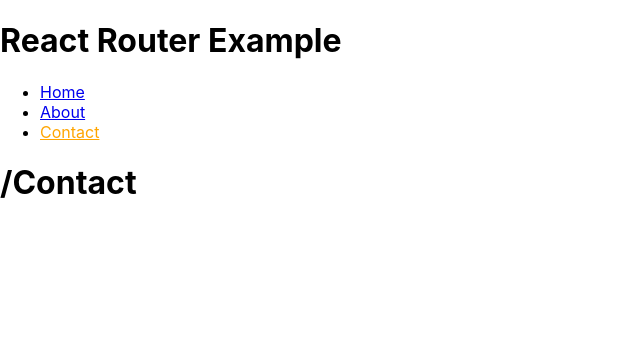
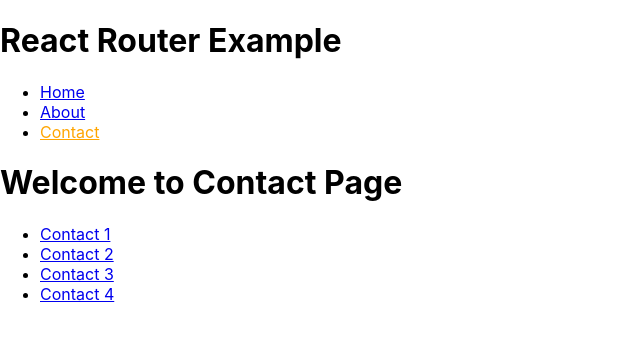
Before and after one commit to indhuJothi/React-Router, a React (Create React App) app: page /contact in a window 1280 px wide. Shown: the top 340 px of the page, without its empty margins (0-640 px from the left). Built offline with nearby package versions, Linux system fonts and the light colour scheme.

Commit message:
sixth-commit

```diff
--- a/src/contact.js
+++ b/src/contact.js
@@ -1,9 +1,21 @@
 import React from 'react'
-
+import {Route,Link} from 'react-router-dom'
+const Contacts = ({match})=><p>{match.params.id}</p>
 class Contact extends React.Component{
     render(){
         return(
-            <h1>/Contact</h1>
+
+            <div>
+                <h1>Welcome to Contact Page</h1>
+                <ul>
+                <li><Link to='/contact/1'>Contact 1</Link></li>
+                <li><Link to='/contact/2'>Contact 2</Link></li>
+                <li><Link to='/contact/3'>Contact 3</Link></li>
+                <li><Link to='/contact/4'>Contact 4</Link></li>
+                <Route path='/contact/:id' component={Contacts}/>
+            </ul>
+            </div>
+
         )
     }
 }
```
